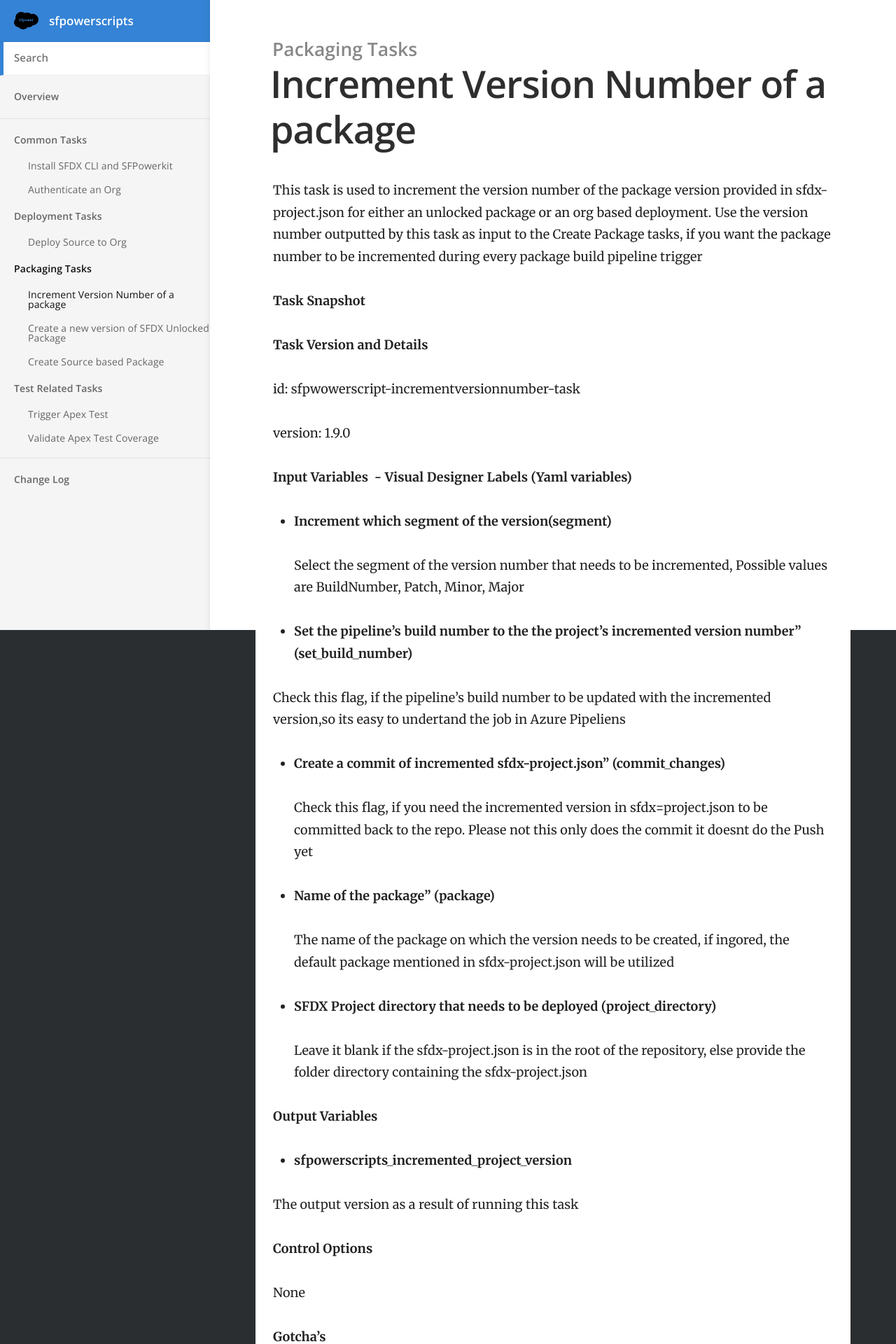
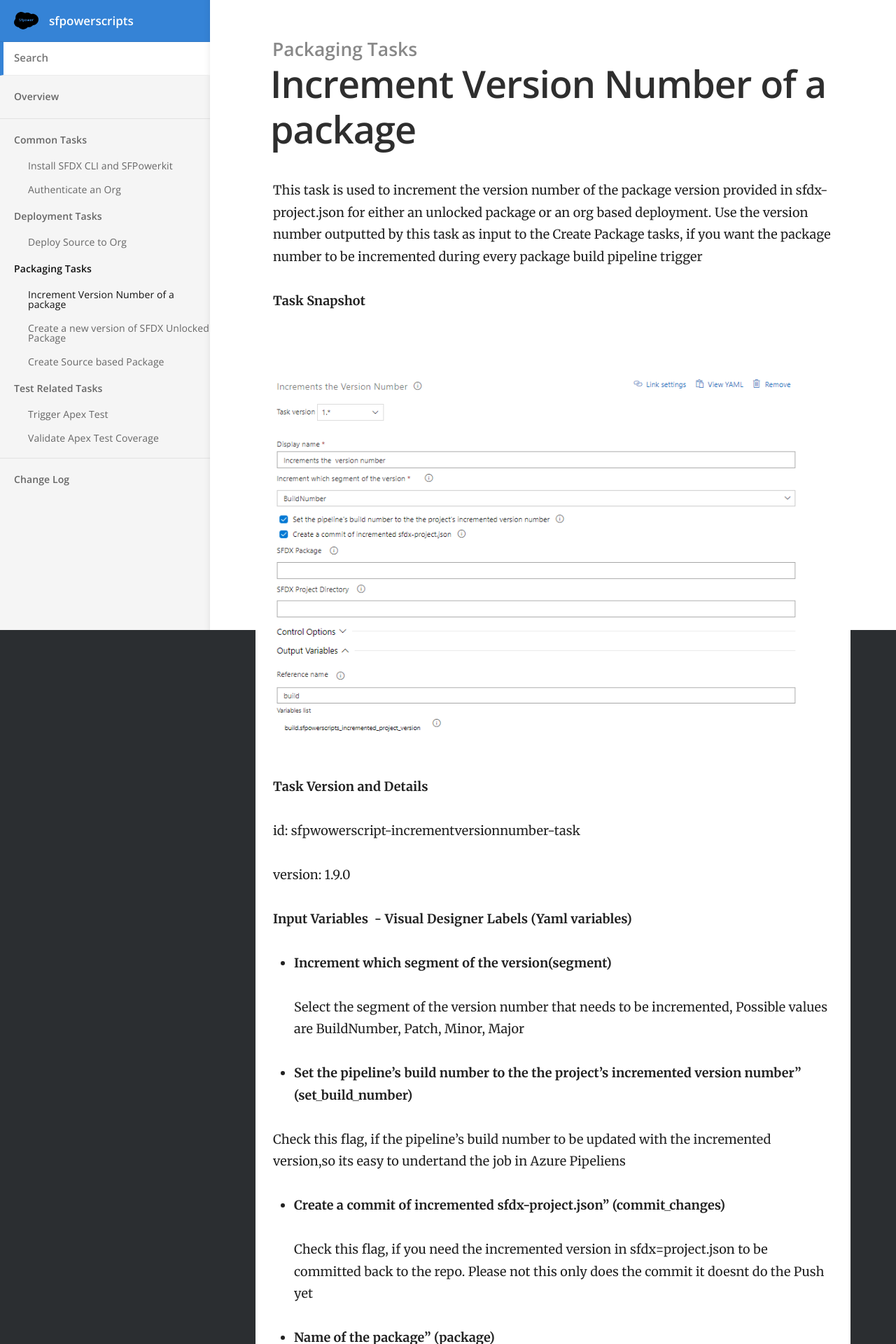
Before and after one commit to nbatterham/sfpowerscripts-doc, a Jekyll site: the page built from _docs/Tasks/Packaging-Tasks/Increment Version number of a package.md, in a window 1280 px wide. Shown: the top 1920 px of the page at 70% size. Built offline with Jekyll 4.4.1, drawn with Linux system fonts in a browser that asks for light colours.

Commit message:
Updated '_docs/Tasks/Packaging-Tasks/Increment Version number of a package.md' via CloudCannon

```diff
--- a/_docs/Tasks/Packaging-Tasks/Increment Version number of a package.md
+++ b/_docs/Tasks/Packaging-Tasks/Increment Version number of a package.md
@@ -7,6 +7,10 @@ order: 1
 This task is used to increment the version number of the package version provided in sfdx-project.json for either an unlocked package or an org based deployment. Use the version number outputted by this task as input to the Create Package tasks, if you want the package number to be incremented during every package build pipeline trigger
 
 **Task Snapshot**
+
+&nbsp;
+
+**![](/images/Increments Version Number of a package.png){: width="864" height="569"}**
 
 **Task Version and Details**
 
```
